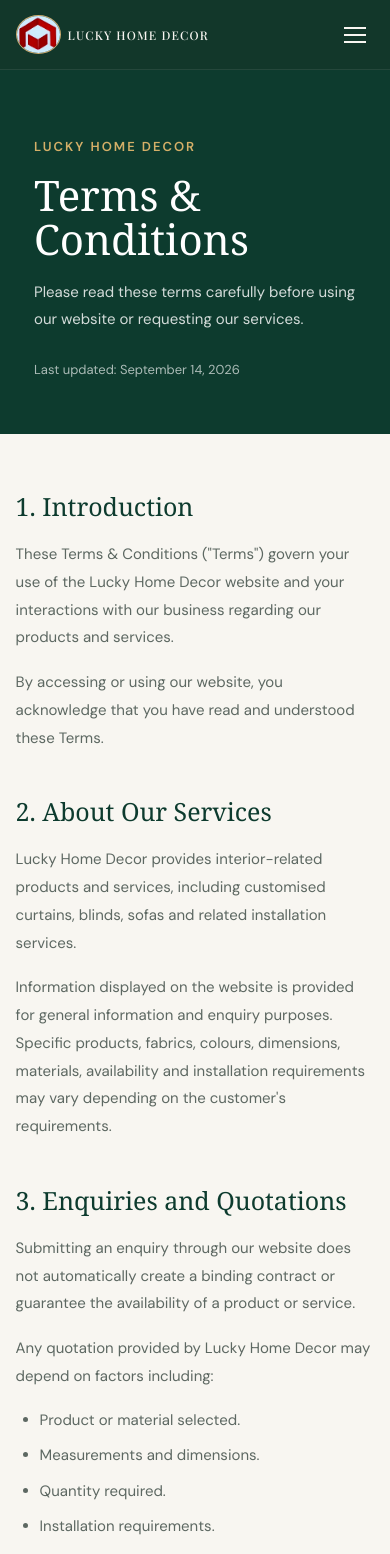
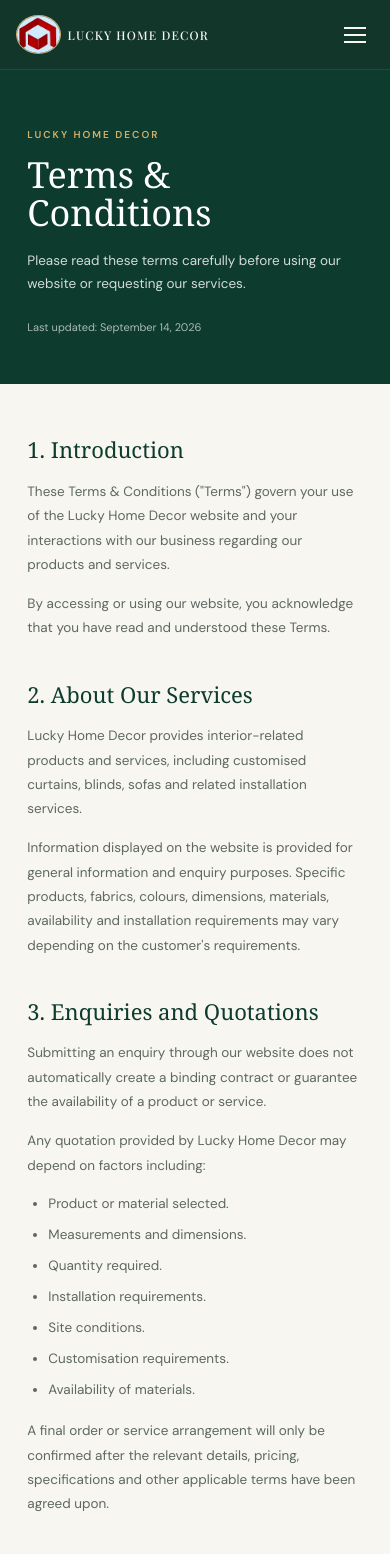
Before and after one commit to Praveenkumargs/HomeDecorWebsite, a React (Vite) app: page /terms-and-conditions in a window 390 px wide. Shown: the top 1554 px of the page. Built offline with nearby package versions, Linux system fonts and the light colour scheme.

Commit message:
Updated Legal pages to be responsive.

```diff
--- a/css/LegalPages.css
+++ b/css/LegalPages.css
@@ -1,132 +1,294 @@
+/* =========================================
+   LEGAL PAGE
+========================================= */
+
 .legal-page {
     min-height: 100vh;
+
     background: #f8f6f1;
+
     color: #24332d;
 }
 
-/* HERO */
+
+/* =========================================
+   HERO
+========================================= */
 
 .legal-hero {
     background: #0d3b2e;
+
     color: #ffffff;
+
     padding: 90px 20px 80px;
+
+    box-sizing: border-box;
 }
 
 .legal-container {
     width: min(1000px, 92%);
+
     margin: 0 auto;
 }
 
 .legal-eyebrow {
     display: inline-block;
+
+    margin-bottom: 18px;
+
     color: #d4af68;
+
     font-size: 13px;
     font-weight: 600;
+
     letter-spacing: 2px;
+
     text-transform: uppercase;
-    margin-bottom: 18px;
 }
 
 .legal-hero h1 {
     margin: 0 0 18px;
+
     font-family: Georgia, "Times New Roman", serif;
+
     font-size: clamp(42px, 6vw, 68px);
+
     font-weight: 500;
+
     line-height: 1.05;
 }
 
 .legal-hero p {
     max-width: 680px;
+
     margin: 0 0 25px;
+
     color: rgba(255, 255, 255, 0.82);
+
     font-size: 17px;
+
     line-height: 1.8;
 }
 
 .legal-updated {
     display: inline-block;
+
     color: rgba(255, 255, 255, 0.65);
+
     font-size: 13px;
 }
 
-/* CONTENT */
+
+/* =========================================
+   CONTENT
+========================================= */
 
 .legal-content {
     padding: 75px 0 100px;
+
+    box-sizing: border-box;
 }
 
 .legal-content section {
     margin-bottom: 55px;
 }
 
+.legal-content section:last-child {
+    margin-bottom: 0;
+}
+
 .legal-content h2 {
     margin: 0 0 18px;
+
     color: #0d3b2e;
+
     font-family: Georgia, "Times New Roman", serif;
+
     font-size: 28px;
+
     font-weight: 500;
+
+    line-height: 1.25;
 }
 
 .legal-content h3 {
     margin: 30px 0 12px;
+
     color: #315548;
+
     font-size: 19px;
+
     font-weight: 600;
+
+    line-height: 1.4;
 }
 
 .legal-content p {
     max-width: 850px;
+
     margin: 0 0 17px;
+
     color: #5d6862;
+
     font-size: 15.5px;
+
     line-height: 1.85;
 }
 
+.legal-content p:last-child {
+    margin-bottom: 0;
+}
+
+
+/* =========================================
+   LIST
+========================================= */
+
 .legal-content ul {
     max-width: 850px;
+
     margin: 15px 0 20px;
+
     padding-left: 24px;
+
+    box-sizing: border-box;
 }
 
 .legal-content li {
     margin-bottom: 10px;
+
     color: #5d6862;
+
     font-size: 15.5px;
+
     line-height: 1.7;
+}
+
+.legal-content li:last-child {
+    margin-bottom: 0;
 }
 
 .legal-content strong {
     color: #33463e;
 }
 
-/* CONTACT */
+
+/* =========================================
+   CONTACT
+========================================= */
 
 .legal-contact {
+    max-width: 850px;
+
     margin-top: 25px;
+
     padding: 25px 30px;
+
+    box-sizing: border-box;
+
     border-left: 3px solid #d4af68;
+
     background: #ffffff;
-    box-shadow: 0 10px 30px rgba(13, 59, 46, 0.06);
+
+    box-shadow:
+        0 10px 30px rgba(13, 59, 46, 0.06);
 }
 
 .legal-contact p {
     margin-bottom: 8px;
+
+    overflow-wrap: anywhere;
 }
 
 .legal-contact p:last-child {
     margin-bottom: 0;
 }
 
-/* MOBILE */
 
-@media (max-width: 768px) {
+/* =====================================================
+   TABLET
+   768px - 1100px
+===================================================== */
+
+@media (max-width: 1100px) and (min-width: 768px) {
+
+    /* =====================================
+       HERO
+    ===================================== */
 
     .legal-hero {
-        padding: 65px 20px 55px;
+        padding: 75px 7% 70px;
+    }
+
+    .legal-container {
+        width: 100%;
     }
 
     .legal-hero h1 {
-        font-size: 42px;
+        font-size: 55px;
+    }
+
+    .legal-hero p {
+        max-width: 650px;
+
+        font-size: 16px;
+
+        line-height: 1.75;
+    }
+
+
+    /* =====================================
+       CONTENT
+    ===================================== */
+
+    .legal-content {
+        padding: 70px 7% 85px;
+    }
+
+    .legal-content section {
+        margin-bottom: 48px;
+    }
+
+    .legal-content h2 {
+        font-size: 27px;
+    }
+
+    .legal-content h3 {
+        font-size: 18px;
+    }
+
+    .legal-content p,
+    .legal-content li {
+        font-size: 15px;
+
+        line-height: 1.8;
+    }
+
+    .legal-content p,
+    .legal-content ul,
+    .legal-contact {
+        max-width: 100%;
+    }
+
+    .legal-contact {
+        padding: 24px 27px;
+    }
+}
+
+
+/* =====================================================
+   SMALL TABLET
+   768px - 850px
+===================================================== */
+
+@media (max-width: 850px) and (min-width: 768px) {
+
+    .legal-hero {
+        padding: 65px 6% 60px;
+    }
+
+    .legal-hero h1 {
+        font-size: 50px;
     }
 
     .legal-hero p {
@@ -134,7 +296,7 @@
     }
 
     .legal-content {
-        padding: 55px 0 70px;
+        padding: 60px 6% 75px;
     }
 
     .legal-content section {
@@ -145,12 +307,183 @@
         font-size: 25px;
     }
 
+    .legal-content h3 {
+        font-size: 17px;
+    }
+
     .legal-content p,
     .legal-content li {
-        font-size: 15px;
+        font-size: 14.5px;
+    }
+}
+
+
+/* =====================================================
+   MOBILE
+   Below 768px
+===================================================== */
+
+@media (max-width: 767px) {
+
+    /* =====================================
+       HERO
+    ===================================== */
+
+    .legal-hero {
+        padding: 60px 7% 55px;
+    }
+
+    .legal-container {
+        width: 100%;
+    }
+
+    .legal-eyebrow {
+        margin-bottom: 15px;
+
+        font-size: 10px;
+
+        letter-spacing: 2px;
+    }
+
+    .legal-hero h1 {
+        margin-bottom: 18px;
+
+        font-size: clamp(38px, 10vw, 46px);
+
+        line-height: 1.05;
+    }
+
+    .legal-hero p {
+        max-width: 100%;
+
+        margin-bottom: 20px;
+
+        font-size: 14px;
+
+        line-height: 1.7;
+    }
+
+    .legal-updated {
+        font-size: 11px;
+
+        line-height: 1.5;
+    }
+
+
+    /* =====================================
+       CONTENT
+    ===================================== */
+
+    .legal-content {
+        padding: 60px 7% 70px;
+    }
+
+    .legal-content section {
+        margin-bottom: 40px;
+    }
+
+    .legal-content h2 {
+        margin-bottom: 16px;
+
+        font-size: 24px;
+
+        line-height: 1.25;
+    }
+
+    .legal-content h3 {
+        margin-top: 25px;
+
+        font-size: 17px;
+    }
+
+    .legal-content p {
+        max-width: 100%;
+
+        margin-bottom: 15px;
+
+        font-size: 14px;
+
+        line-height: 1.8;
+    }
+
+    .legal-content ul {
+        max-width: 100%;
+
+        margin: 14px 0 18px;
+
+        padding-left: 21px;
+    }
+
+    .legal-content li {
+        margin-bottom: 8px;
+
+        font-size: 14px;
+
+        line-height: 1.7;
+    }
+
+
+    /* =====================================
+       CONTACT
+    ===================================== */
+
+    .legal-contact {
+        width: 100%;
+
+        margin-top: 22px;
+
+        padding: 20px;
+
+        border-left-width: 3px;
+    }
+
+    .legal-contact p {
+        font-size: 14px;
+
+        line-height: 1.7;
+
+        overflow-wrap: anywhere;
+    }
+}
+
+
+/* =====================================================
+   SMALL MOBILE
+   Below 400px
+===================================================== */
+
+@media (max-width: 400px) {
+
+    .legal-hero {
+        padding: 52px 7% 48px;
+    }
+
+    .legal-hero h1 {
+        font-size: 36px;
+    }
+
+    .legal-hero p {
+        font-size: 13.5px;
+    }
+
+    .legal-content {
+        padding: 52px 7% 60px;
+    }
+
+    .legal-content h2 {
+        font-size: 22px;
+    }
+
+    .legal-content h3 {
+        font-size: 16px;
+    }
+
+    .legal-content p,
+    .legal-content li {
+        font-size: 13.5px;
     }
 
     .legal-contact {
-        padding: 20px;
+        padding: 18px;
     }
 }
```
